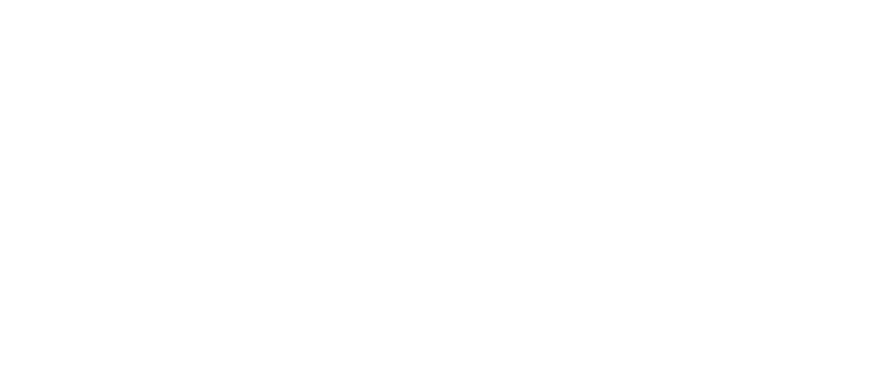
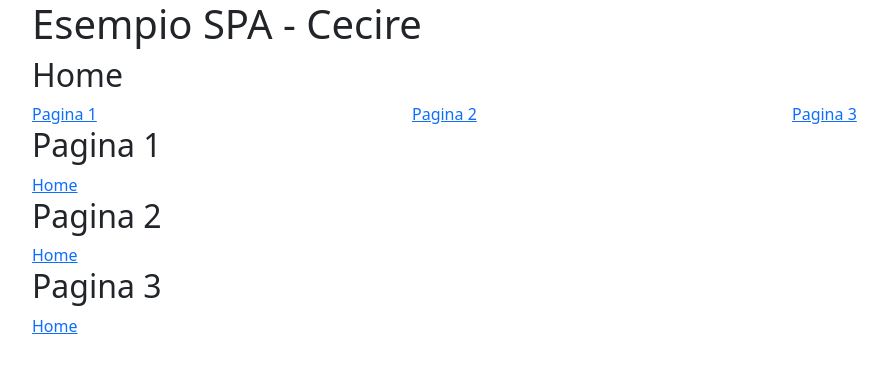
Before and after one commit to Fix-22/5C_Cecire_Esempio_SPA, a website with bundled scripts: page index.html in a window 1280 px wide. Shown: the whole page, without its empty margins (50-937 px from the left). Built offline with nearby package versions, Linux system fonts and the light colour scheme; files whose address does not match are found by name.

Commit message:
aggiunto navigator component

```diff
--- a/index.html
+++ b/index.html
@@ -4,17 +4,38 @@
     <meta charset="UTF-8">
     <meta name="viewport" content="width=device-width, initial-scale=1.0">
     <title>Esempio SPA - Cecire</title>
+    <link rel="stylesheet" href="node_modules/bootstrap/dist/css/bootstrap.css"/>
+    <script src="node_modules/bootstrap/dist/js/bootstrap.bundle.min.js"></script>
 </head>
 <body>
     <div id="container" class="container">
+        <h1>Esempio SPA - Cecire</h1>
+
+        <div id="home" class="page">
+            <div class="row">
+                <h2>Home</h2>
+                <div class="col"><a href="#page1">Pagina 1</a></div>
+                <div class="col"><a href="#page2">Pagina 2</a></div>
+                <div class="col"><a href="#page3">Pagina 3</a></div>
+            </div>
+        </div>
         <div id="page1" class="page">
-
+            <div class="row">
+                <h2>Pagina 1</h2>
+                <a href="#home">Home</a>
+            </div>
         </div>
         <div id="page2" class="page">
-
+            <div class="row">
+                <h2>Pagina 2</h2>
+                <a href="#home">Home</a>
+            </div>
         </div>
         <div id="page3" class="page">
-
+            <div class="row">
+                <h2>Pagina 3</h2>
+                <a href="#home">Home</a>
+            </div>
         </div>
     </div>
 
--- a/index.js
+++ b/index.js
@@ -0,0 +1,3 @@
+import { createNavigator } from "./navigatorComponent/navigatorComponent";
+
+const navigator = createNavigator(document.querySelector("#container"));
--- /dev/null
+++ b/navigatorComponent/navigatorComponent.js
@@ -0,0 +1,26 @@
+const hide = (elements) => {
+    elements.forEach((element) => {
+       element.classList.add("hidden");
+       element.classList.remove("visible");
+    });
+}
+
+ const show = (element) => {
+    element.classList.add("visible");
+    element.classList.remove("hidden");
+}
+
+export const createNavigator = (parentElement) => {
+    const pages = Array.from(parentElement.querySelectorAll(".page"));
+
+    const render = () => {
+       const url = new URL(document.location.href);
+       const pageName = url.hash.replace("#", "");
+       const selected = pages.filter((page) => page.id === pageName)[0] || pages[0];
+
+       hide(pages);
+       show(selected);
+    }
+    window.addEventListener('popstate', render);
+    render();
+ }
```
